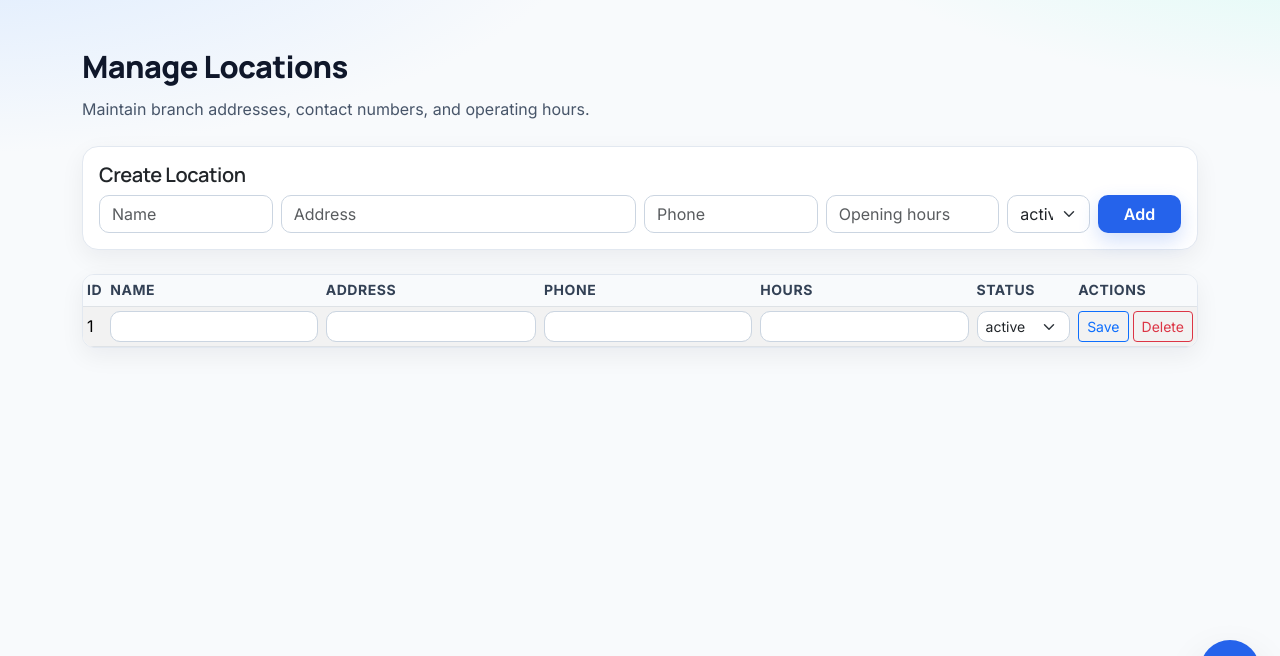
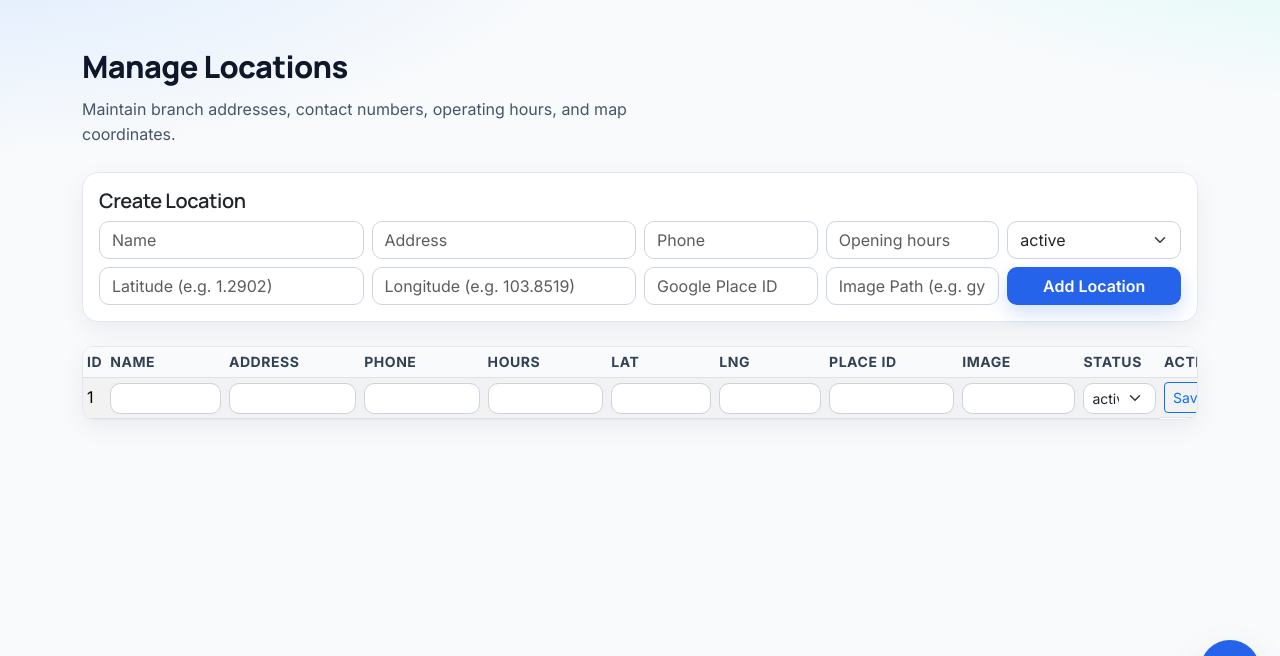
Before and after one commit to thawzin07/SIT_Tri2_WebSystemsAndTechnologiesGroupProject, a PHP site: template app/Views/admin/locations.php in a window 1280 px wide. Shown: the top 656 px of the page. Run offline with PHP 8.4, Linux system fonts and the light colour scheme; the template is opened without the code that fills it: most values are stand-ins (such as "Sample title", 1, 10 or a date in 2020); data that the repository does not hold is empty.

Commit message:
integrated locations id to map, create and update location for admin

```diff
--- a/app/Controllers/AdminController.php
+++ b/app/Controllers/AdminController.php
@@ -272,6 +272,10 @@ class AdminController extends Controller
             'phone' => trim((string) $_POST['phone']),
             'opening_hours' => trim((string) $_POST['opening_hours']),
             'status' => ($_POST['status'] ?? 'inactive') === 'active' ? 'active' : 'inactive',
+            'latitude'      => trim($_POST['latitude'] ?? ''),
+            'longitude'     => trim($_POST['longitude'] ?? ''),
+            'map_place_id'  => trim($_POST['map_place_id'] ?? ''),
+            'image_path'    => trim($_POST['image_path'] ?? '')
         ];
     }
 
--- a/app/Models/LocationModel.php
+++ b/app/Models/LocationModel.php
@@ -19,14 +19,14 @@ class LocationModel extends BaseModel
 
     public function create(array $data): void
     {
-        $stmt = $this->db->prepare('INSERT INTO gym_locations (name, address, phone, opening_hours, status, created_at, updated_at) VALUES (:name, :address, :phone, :opening_hours, :status, NOW(), NOW())');
+        $stmt = $this->db->prepare('INSERT INTO gym_locations (name, address, phone, opening_hours, status, latitude, longitude, map_place_id, image_path, created_at, updated_at) VALUES (:name, :address, :phone, :opening_hours, :status, :latitude, :longitude, :map_place_id, :image_path, NOW(), NOW())');
         $stmt->execute($data);
     }
 
     public function update(int $id, array $data): void
     {
         $data['id'] = $id;
-        $stmt = $this->db->prepare('UPDATE gym_locations SET name = :name, address = :address, phone = :phone, opening_hours = :opening_hours, status = :status, updated_at = NOW() WHERE id = :id');
+        $stmt = $this->db->prepare('UPDATE gym_locations SET name = :name, address = :address, phone = :phone, opening_hours = :opening_hours, status = :status, latitude = :latitude, longitude = :longitude, map_place_id = :map_place_id, image_path = :image_path, updated_at = NOW() WHERE id = :id');
         $stmt->execute($data);
     }
 
--- a/app/Views/admin/locations.php
+++ b/app/Views/admin/locations.php
@@ -1,23 +1,50 @@
 <section class="container page-shell">
   <h1 class="section-title">Manage Locations</h1>
-  <p class="section-subtitle">Maintain branch addresses, contact numbers, and operating hours.</p>
+  <p class="section-subtitle">Maintain branch addresses, contact numbers, operating hours, and map coordinates.</p>
 
   <form action="/admin/locations/create" method="post" class="card p-3 mb-4">
     <?= csrf_input() ?>
     <h2 class="h5">Create Location</h2>
-    <div class="row g-2">
-      <div class="col-md-2"><input class="form-control" name="name" placeholder="Name" required></div>
-      <div class="col-md-4"><input class="form-control" name="address" placeholder="Address" required></div>
+
+    <div class="row g-2 mb-2">
+      <div class="col-md-3"><input class="form-control" name="name" placeholder="Name" required></div>
+      <div class="col-md-3"><input class="form-control" name="address" placeholder="Address" required></div>
       <div class="col-md-2"><input class="form-control" name="phone" placeholder="Phone" required></div>
       <div class="col-md-2"><input class="form-control" name="opening_hours" placeholder="Opening hours" required></div>
-      <div class="col-md-1"><select name="status" class="form-select"><option>active</option><option>inactive</option></select></div>
-      <div class="col-md-1"><button class="btn btn-brand w-100" type="submit">Add</button></div>
+      <div class="col-md-2">
+        <select name="status" class="form-select">
+          <option value="active">active</option>
+          <option value="inactive">inactive</option>
+        </select>
+      </div>
+    </div>
+
+    <div class="row g-2">
+      <div class="col-md-3"><input class="form-control" name="latitude" placeholder="Latitude (e.g. 1.2902)" required></div>
+      <div class="col-md-3"><input class="form-control" name="longitude" placeholder="Longitude (e.g. 103.8519)" required></div>
+      <div class="col-md-2"><input class="form-control" name="map_place_id" placeholder="Google Place ID"></div>
+      <div class="col-md-2"><input class="form-control" name="image_path" placeholder="Image Path (e.g. gym.jpg)"></div>
+      <div class="col-md-2"><button class="btn btn-brand w-100" type="submit">Add Location</button></div>
     </div>
   </form>
 
   <div class="table-responsive">
-    <table class="table table-sm table-striped align-middle">
-      <thead><tr><th>ID</th><th>Name</th><th>Address</th><th>Phone</th><th>Hours</th><th>Status</th><th>Actions</th></tr></thead>
+    <table class="table table-sm table-striped align-middle" style="min-width: 1200px;">
+      <thead>
+        <tr>
+          <th>ID</th>
+          <th>Name</th>
+          <th>Address</th>
+          <th>Phone</th>
+          <th>Hours</th>
+          <th>Lat</th>
+          <th>Lng</th>
+          <th>Place ID</th>
+          <th>Image</th>
+          <th>Status</th>
+          <th>Actions</th>
+        </tr>
+      </thead>
       <tbody>
         <?php foreach ($locations as $l): ?>
           <tr>
@@ -28,10 +55,22 @@
               <td><input class="form-control form-control-sm" name="address" value="<?= e($l['address']) ?>" required></td>
               <td><input class="form-control form-control-sm" name="phone" value="<?= e($l['phone']) ?>" required></td>
               <td><input class="form-control form-control-sm" name="opening_hours" value="<?= e($l['opening_hours']) ?>" required></td>
-              <td><select name="status" class="form-select form-select-sm"><option value="active" <?= $l['status']==='active'?'selected':'' ?>>active</option><option value="inactive" <?= $l['status']==='inactive'?'selected':'' ?>>inactive</option></select></td>
+
+              <td><input class="form-control form-control-sm" name="latitude" value="<?= e($l['latitude']) ?>" required></td>
+              <td><input class="form-control form-control-sm" name="longitude" value="<?= e($l['longitude']) ?>" required></td>
+              <td><input class="form-control form-control-sm" name="map_place_id" value="<?= e($l['map_place_id']) ?>"></td>
+              <td><input class="form-control form-control-sm" name="image_path" value="<?= e($l['image_path']) ?>"></td>
+
+              <td>
+                <select name="status" class="form-select form-select-sm">
+                  <option value="active" <?= $l['status']==='active'?'selected':'' ?>>active</option>
+                  <option value="inactive" <?= $l['status']==='inactive'?'selected':'' ?>>inactive</option>
+                </select>
+              </td>
               <td class="d-flex gap-1">
                 <button class="btn btn-sm btn-outline-primary">Save</button>
             </form>
+
             <form action="/admin/locations/delete" method="post">
               <?= csrf_input() ?>
               <input type="hidden" name="id" value="<?= (int)$l['id'] ?>">
```
Also changed, not shown: app/Views/pages/locations.php (+28 -7 lines), public/gym_images/pulsepoint-downtown.jpg (added), 2 other files.
